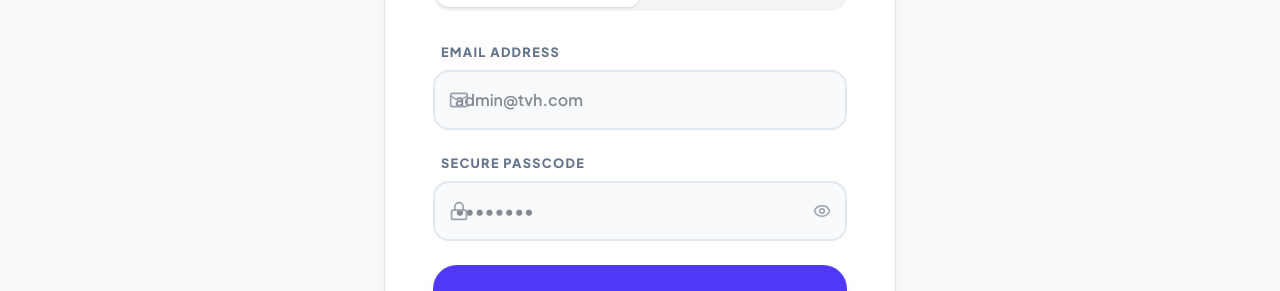
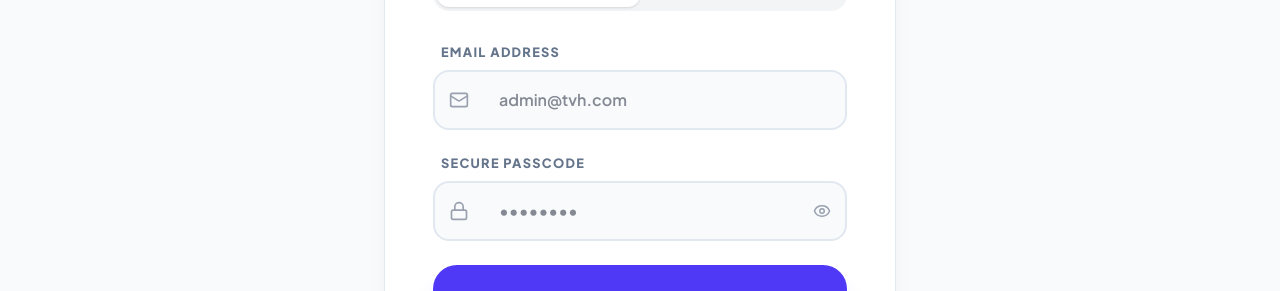
Before and after one commit to rukhnabeel/AttendanceManagementSystem, a React (Vite) app in the folder client/: page /login in a window 1280 px wide. Shown: the part 394-685 px from the top of the page. Built offline with nearby package versions, Linux system fonts and the light colour scheme.

Commit message:
Fix Login form input padding overlap

```diff
--- a/client/src/pages/Login.jsx
+++ b/client/src/pages/Login.jsx
@@ -110,7 +110,7 @@ const Login = () => {
                                             required
                                             type="email"
                                             placeholder="admin@tvh.com"
-                                            className="input-field pl-12 bg-gray-50 dark:bg-gray-900 border-2 border-transparent focus:border-indigo-500 rounded-2xl"
+                                            className="input-field !pl-16 bg-gray-50 dark:bg-gray-900 border-2 border-transparent focus:border-indigo-500 rounded-2xl text-gray-900 dark:text-white"
                                             value={adminEmail}
                                             onChange={(e) => setAdminEmail(e.target.value)}
                                         />
@@ -125,7 +125,7 @@ const Login = () => {
                                             required
                                             type="text"
                                             placeholder="TVH-123"
-                                            className="input-field pl-12 bg-gray-50 dark:bg-gray-900 border-2 border-transparent focus:border-indigo-500 rounded-2xl uppercase"
+                                            className="input-field !pl-16 bg-gray-50 dark:bg-gray-900 border-2 border-transparent focus:border-indigo-500 rounded-2xl uppercase text-gray-900 dark:text-white"
                                             value={staffId}
                                             onChange={(e) => setStaffId(e.target.value)}
                                         />
@@ -141,7 +141,7 @@ const Login = () => {
                                         required
                                         type={showPassword ? "text" : "password"}
                                         placeholder="••••••••"
-                                        className="input-field pl-12 pr-12 bg-gray-50 dark:bg-gray-900 border-2 border-transparent focus:border-indigo-500 rounded-2xl"
+                                        className="input-field !pl-16 pr-12 bg-gray-50 dark:bg-gray-900 border-2 border-transparent focus:border-indigo-500 rounded-2xl text-gray-900 dark:text-white"
                                         value={mode === 'admin' ? adminPassword : staffPassword}
                                         onChange={(e) => mode === 'admin' ? setAdminPassword(e.target.value) : setStaffPassword(e.target.value)}
                                     />
```
